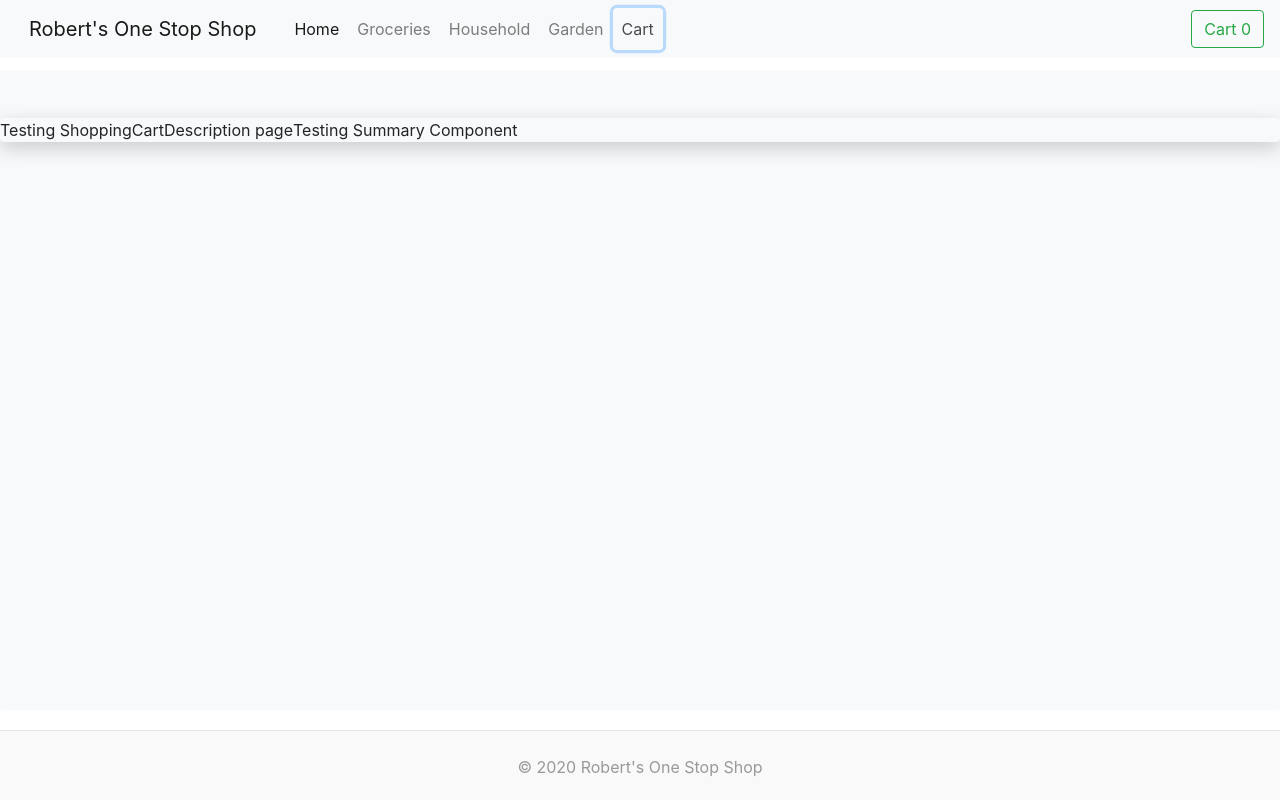
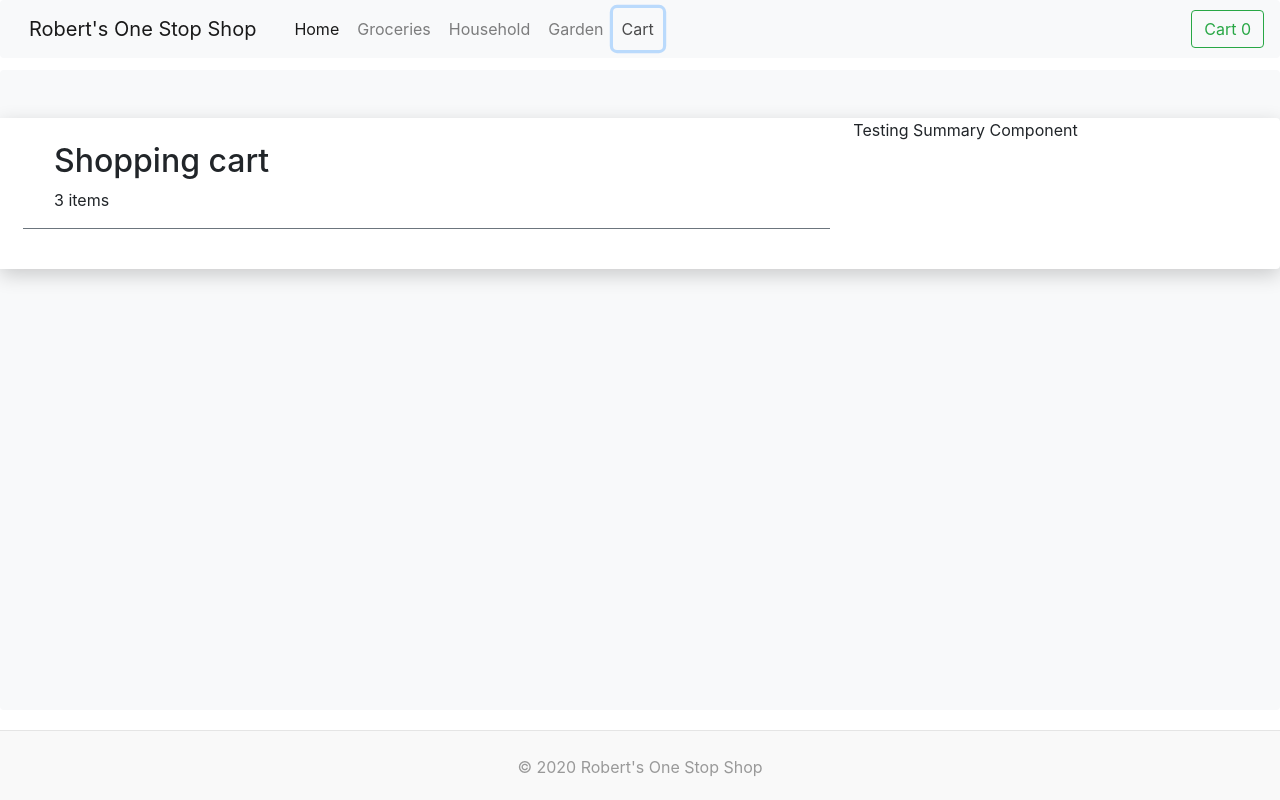
Before and after one commit to robscafe433/react-e-store, a React (Create React App) app: page / in a window 1280 px wide. Both pictures are taken after a click on the button "Cart". Built offline with nearby package versions, Linux system fonts and the light colour scheme; data requests are answered from the project's data file.

Commit message:
added code to ShoppingCartDescription as well as css

```diff
--- a/src/components/Cart/ShoppingCartDescription.css
+++ b/src/components/Cart/ShoppingCartDescription.css
@@ -0,0 +1,3 @@
+.white {
+  background-color: white;
+}
--- a/src/components/Cart/ShoppingCartDescription.js
+++ b/src/components/Cart/ShoppingCartDescription.js
@@ -1,7 +1,24 @@
 import React from "react";
+import "./ShoppingCartDescription.css";
 
 const ShoppingCartDescription = () => {
-  return <div>Testing ShoppingCartDescription page</div>;
+  return (
+    <div className="col-12 col-md-7 col-lg-8 white">
+      <div className="row mx-2 my-2 p-3 pb-9 border-bottom border-secondary">
+        <div className="col-12 col-md-12 col-lg-12 align-self-center">
+          <h2>Shopping cart</h2>
+        </div>
+        <div className="col-12 align-self-center totalNumberItemsDisplayLeftSide">
+          3 items
+        </div>
+      </div>
+      <div className="row mx-2 pt-4 border-bott cart-Display">
+        <div className="align-self-center">
+          <h4></h4>
+        </div>
+      </div>
+    </div>
+  );
 };
 
 export default ShoppingCartDescription;
```
